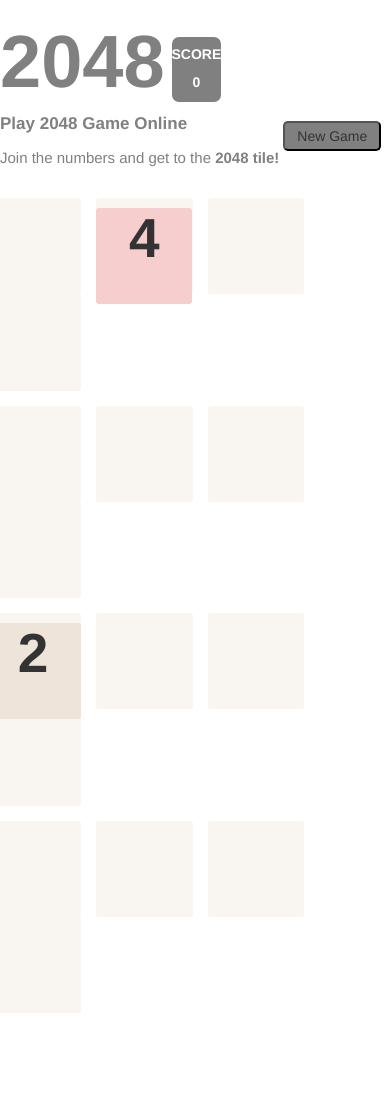
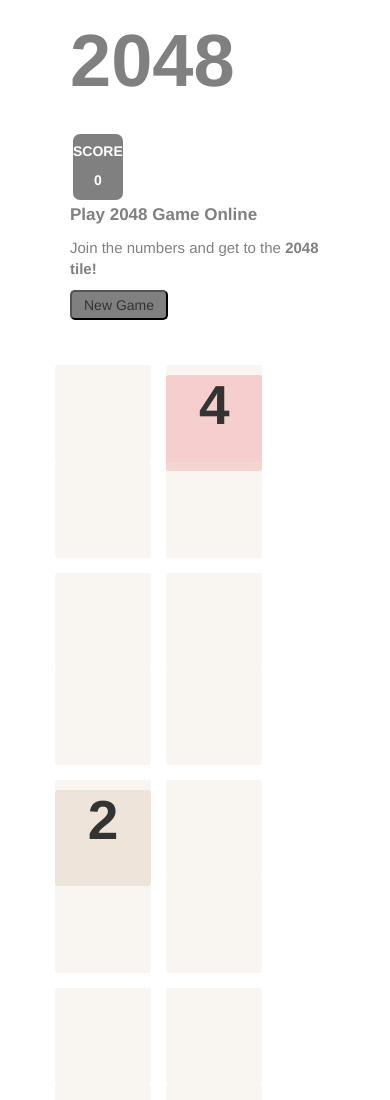
Before and after one commit to kiranpalakurthy/kiranpalakurthy.github.io, a plain HTML site: page index.html in a window 390 px wide. Shown: the top 1100 px of the page. Before the commit the page ends 1044 px from the top, so only its background shows below. Drawn offline with nearby package versions, Linux system fonts and the light colour scheme.

Commit message:
fix layout mobile

```diff
--- a/index.html
+++ b/index.html
@@ -10,8 +10,8 @@
 </head>
 <body onload="newGame()">
 <div class="row">
-  <div class="col-md-4"></div>
-  <div class="col-xs-12 col-md-4"><h1 align="left" class="header inline">2048</h1>
+  <div class="col-xs-2 col-md-4"></div>
+  <div class="col-xs-8 col-md-4"><h1 align="left" class="header inline">2048</h1>
   <div class="btndefault inline">
   <h5 class="textinside" align="center">SCORE</h5>
   <p align="center" class="textinside" id="score">0</p>
```
